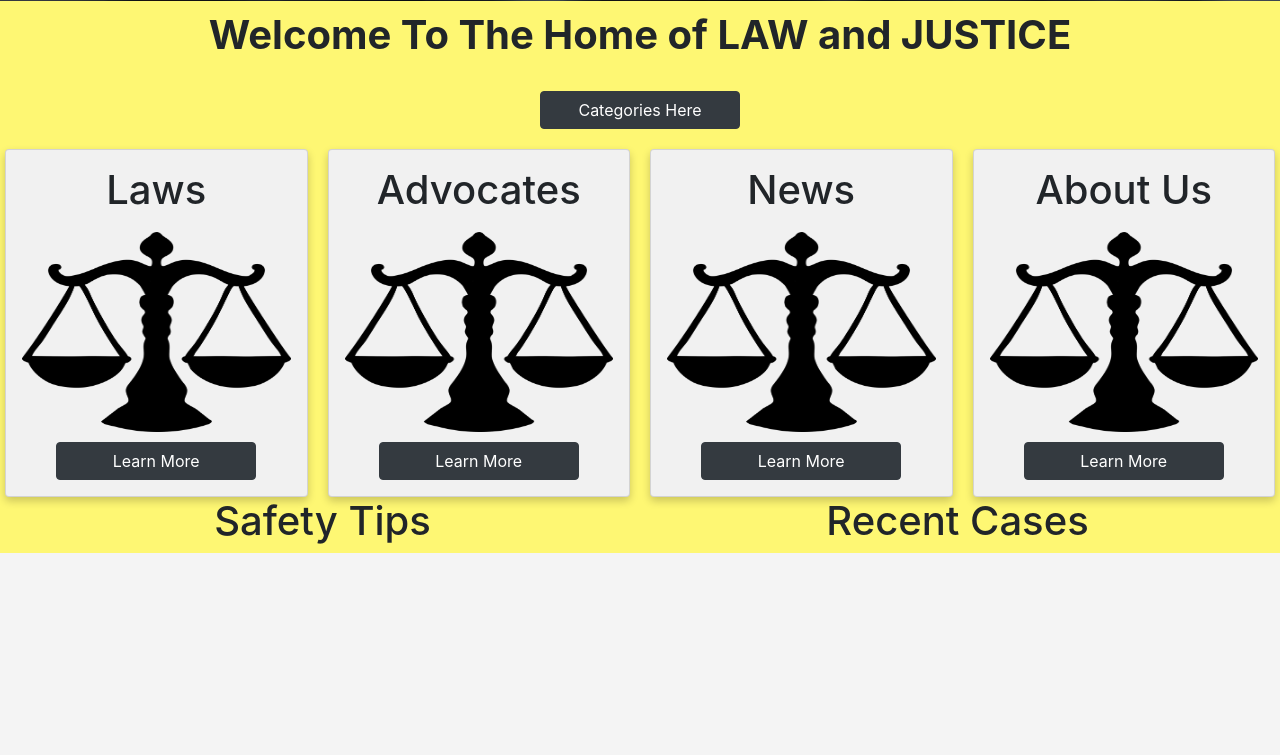
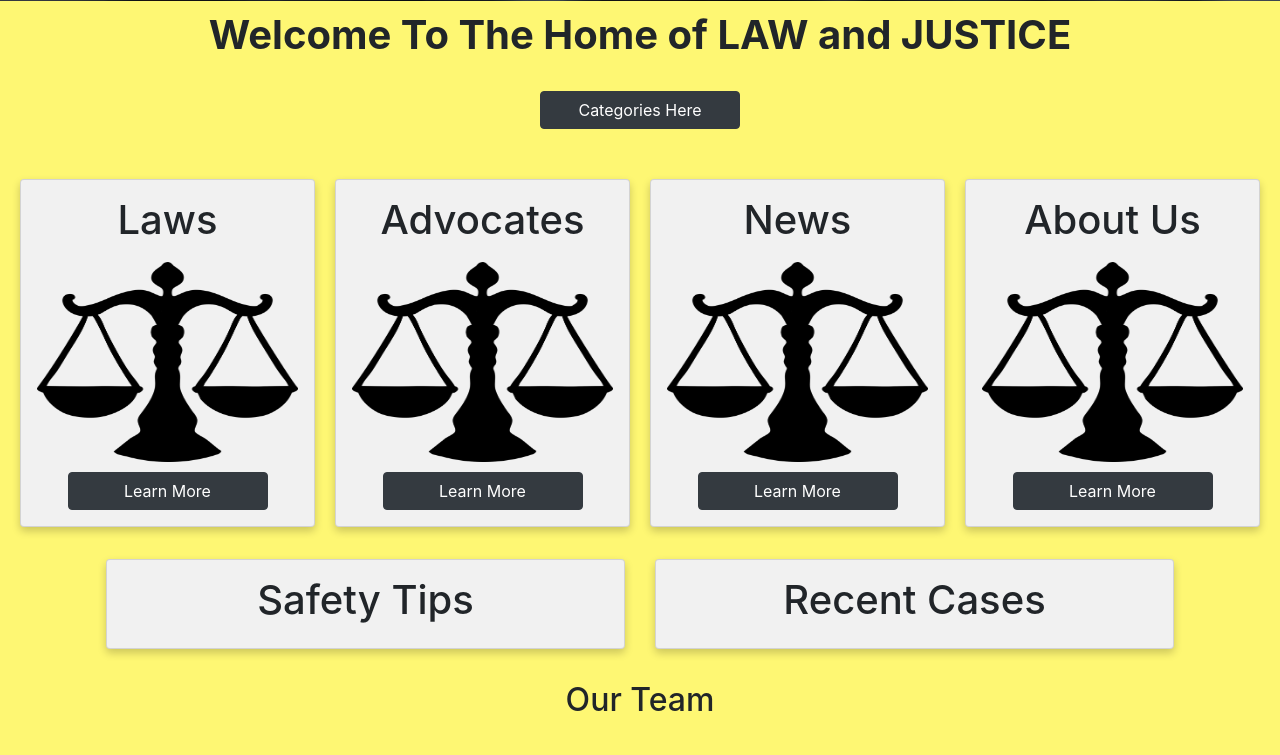
Before and after one commit to AvijoyBhowmick/avyanna, a PHP site: page /dashboard.php in a window 1280 px wide. Shown: the part 399-1154 px from the top of the page. Before the commit the page ends 952 px from the top, so only its background shows below. Run offline with PHP 8.4, Linux system fonts and the light colour scheme.

Commit message:
updated dashboard

```diff
--- a/dashboard.php
+++ b/dashboard.php
@@ -54,7 +54,7 @@
 	<center><a class="btn btn-dark btn_nav " style="width: 200px;margin-bottom: 20px" href="category.php" role="button">Categories Here</a></center>
 
 
-<div class="row">
+<div class="row" style="margin-top:30px;margin-bottom:30px;margin-left:10px;margin-right:10px">
   <div class="column">
     <div class="card">
       <h1>Laws</h1>
@@ -89,20 +89,38 @@
 </div>
 
 
-<div class="container;" width="100%">
+<div class="container" width="100%" style="margin-top:30px;margin-bottom:30px">
 	<div class="row">
 		<div class="col-12">
 			<div class="row">
 				<div class="col-6">
-					<center><h1> Safety Tips</h1></center>
+					<div class="card">
+          <center><h1> Safety Tips</h1></center>
+          </div>
 				</div>
 				<div class="col-6">
-					<center><h1> Recent Cases</h1></center>
+					<div class="card">
+          <center><h1> Recent Cases</h1></center>
+          </div>
 				</div>
 			</div>
 		</div>
 	</div>
 </div>
 
+<h2><center>Our Team</center></h2>
+
+<div class="container" width="100%">
+  <div class="row">
+    <div class="col-12">
+      <div class="row">
+        <div class="col-6">
+          <img src="" alt="">
+        </div>
+      </div>
+    </div>
+  </div>
+</div>
+
 </body>
 </html>
```
